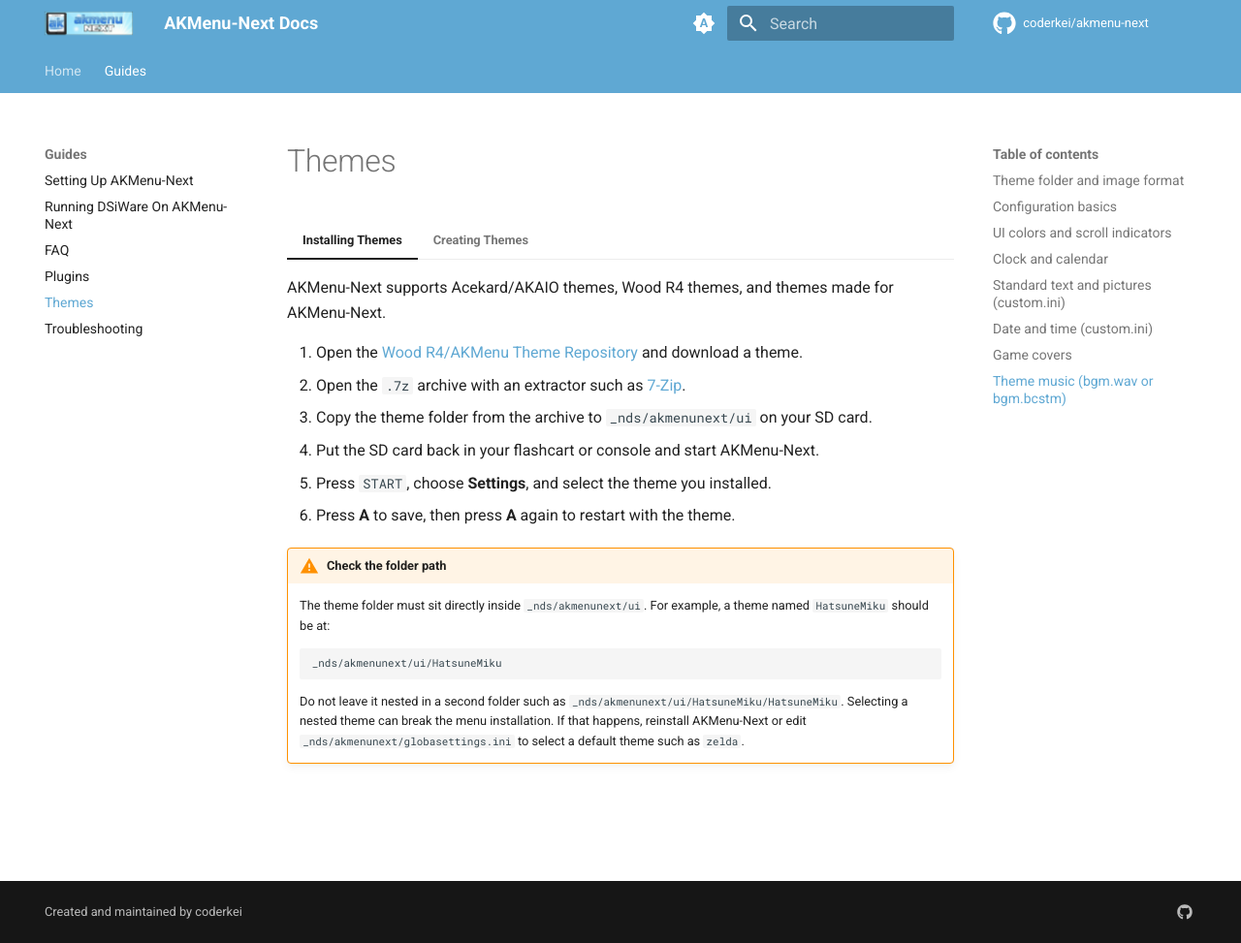
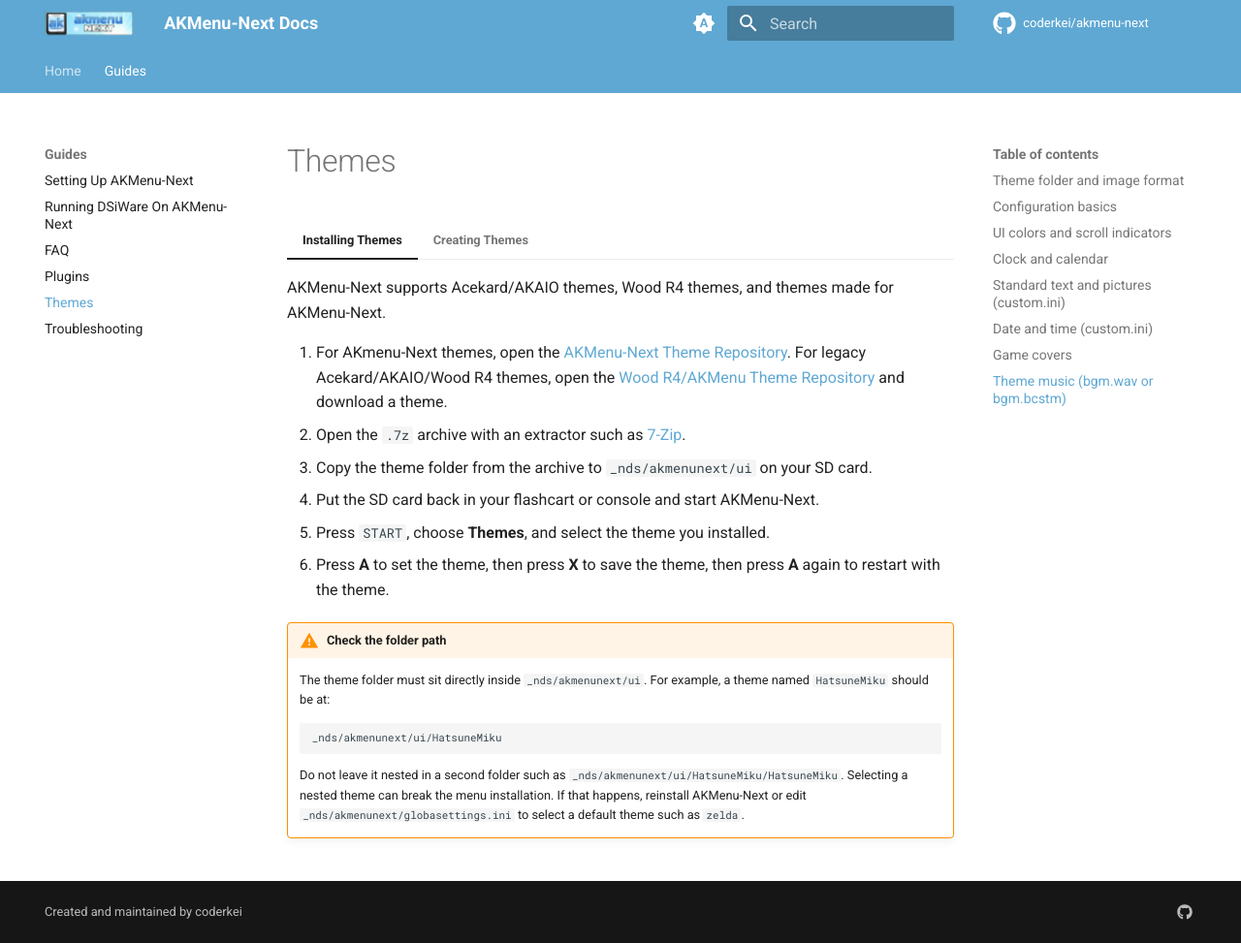
Before and after one commit to coderkei/akmenu-next-docs, an MkDocs documentation site: the page built from docs/guides/themes.md, in a window 1280 px wide and 973 px high. Shown: the whole window at 97% size. Built offline with MkDocs 1.6.1 and Material for MkDocs 9.7.7, drawn with Linux system fonts in a browser that asks for light colours; comment, search, counter and statistics services are not loaded.

Commit message:
Added new theme link

```diff
--- a/docs/guides/themes.md
+++ b/docs/guides/themes.md
@@ -6,12 +6,12 @@
 
     AKMenu-Next supports Acekard/AKAIO themes, Wood R4 themes, and themes made for AKMenu-Next.
 
-    1. Open the [Wood R4/AKMenu Theme Repository](https://themes.flashcarts.net/akmenu/) and download a theme.
+    1. For AKmenu-Next themes, open the [AKMenu-Next Theme Repository](https://themes.flashcarts.net/aknext/). For legacy Acekard/AKAIO/Wood R4 themes, open the [Wood R4/AKMenu Theme Repository](https://themes.flashcarts.net/akmenu/) and download a theme.
     2. Open the `.7z` archive with an extractor such as [7-Zip](https://7-zip.org/).
     3. Copy the theme folder from the archive to `_nds/akmenunext/ui` on your SD card.
     4. Put the SD card back in your flashcart or console and start AKMenu-Next.
-    5. Press `START`, choose **Settings**, and select the theme you installed.
-    6. Press **A** to save, then press **A** again to restart with the theme.
+    5. Press `START`, choose **Themes**, and select the theme you installed.
+    6. Press **A** to set the theme, then press **X** to save the theme, then press **A** again to restart with the theme.
 
     !!! warning "Check the folder path"
         The theme folder must sit directly inside `_nds/akmenunext/ui`. For example, a theme named `HatsuneMiku` should be at:
```
